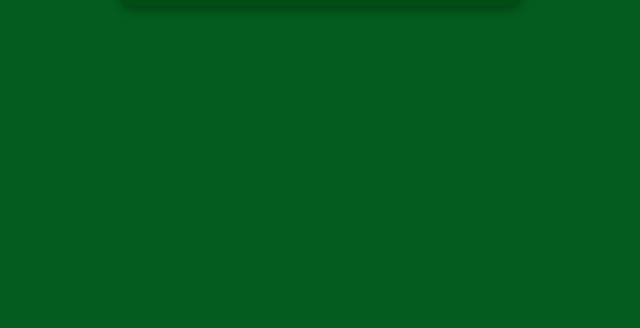
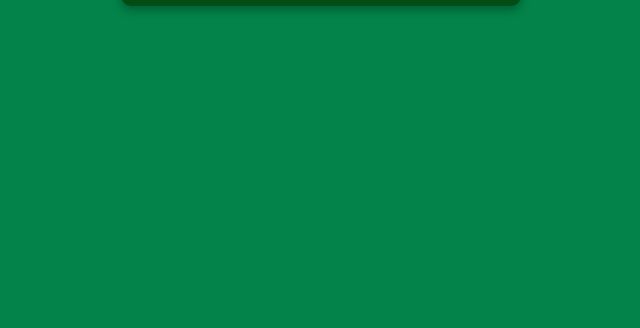
Before and after one commit to engcii/Todo-App, a plain HTML site: page index.html in a window 1280 px wide. Shown: the part 472-800 px from the top of the page, without its empty margins (319-959 px from the left). Drawn offline with Linux system fonts and the light colour scheme.

Commit message:
bg color changed

```diff
--- a/style.css
+++ b/style.css
@@ -6,7 +6,7 @@
 
 body{
     font-family: Arial, Helvetica, sans-serif;
-    background-color: #045c1e;
+    background-color: #038349;
     display: flex;
     align-items: center;
     justify-content: center;
```
